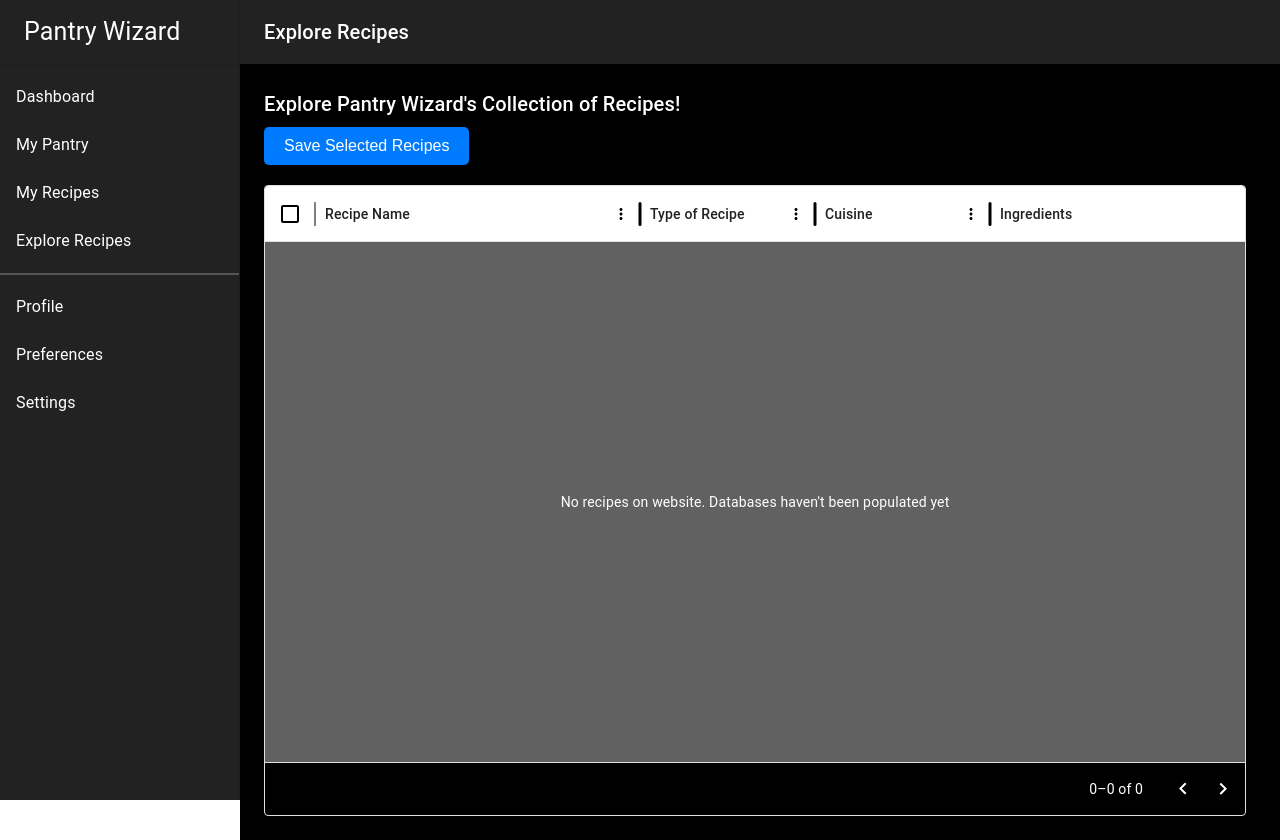
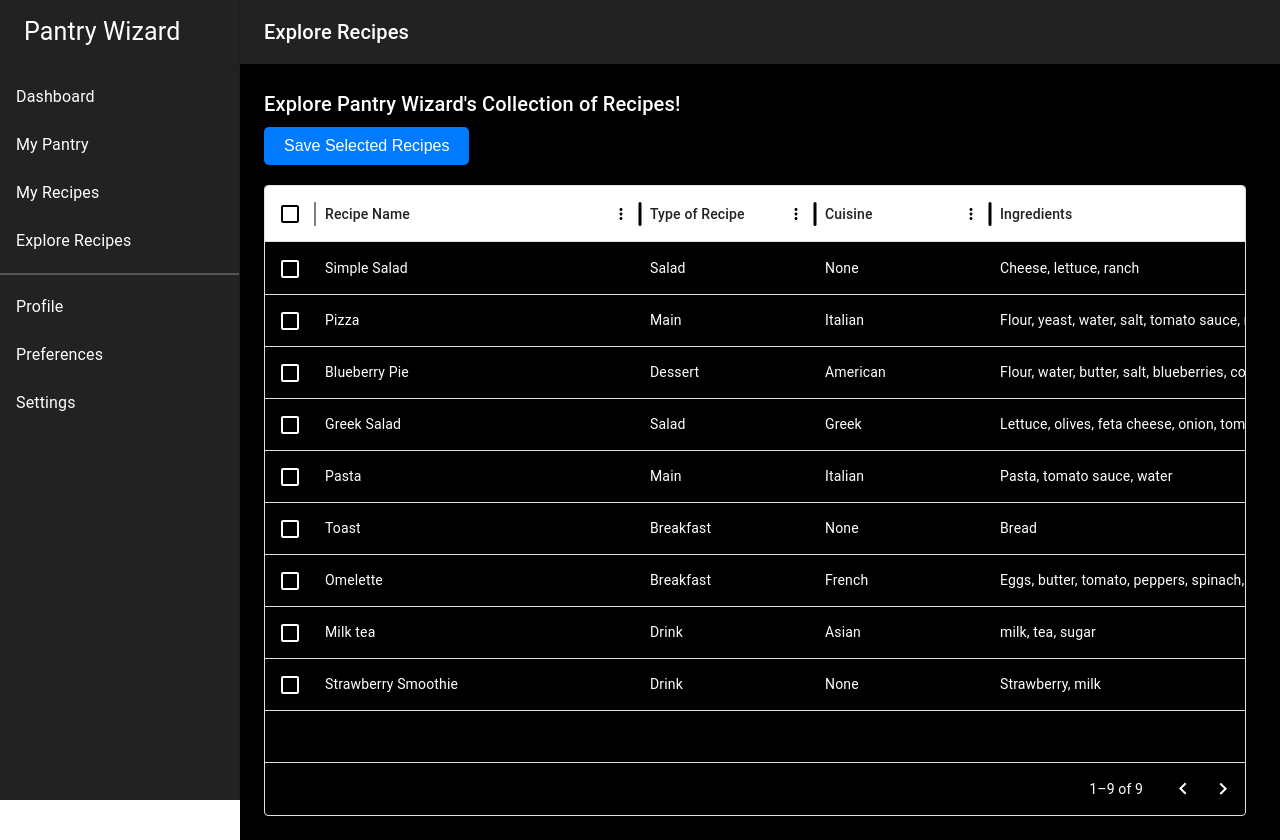
Before and after one commit to grackfish/pantry-wizard, a React (Create React App) app: page /explore in a window 1280 px wide. Built offline with nearby package versions, Linux system fonts and the light colour scheme.

Commit message:
Update tables

```diff
--- a/src/Explore/RecipesTable.js
+++ b/src/Explore/RecipesTable.js
@@ -12,7 +12,18 @@ const columns = [
 ];
 
 export default function EventsGrid() {
-  const [rows, setRows] = React.useState([]);
+  const [rows, setRows] = React.useState([
+    { id: 1, name: 'Simple Salad', type: 'Salad', cuisine: 'None', ingredients: 'Cheese, lettuce, ranch', preparable: '', instructions: 'Combine all ingredients and mix'},
+    { id: 2, name: 'Pizza', type: 'Main', cuisine: 'Italian', ingredients: 'Flour, yeast, water, salt, tomato sauce, mozzarella cheese', preparable: '', instructions: 'Mix dough ingredients and let rise for an hour. Preheat oven to 400 degrees. Assemble pizza and cook for 20 minutes.'},
+    { id: 3, name: 'Blueberry Pie', type: 'Dessert', cuisine: 'American', ingredients: 'Flour, water, butter, salt, blueberries, corn starch,  sugar', preparable: '', instructions: 'Mix dough ingredients in food processer until the consistency of wet sand. Roll out into a half inch disks and refrigerate dough. While dough is chilling, preheat oven to 375 degrees. Cook filling ingredients on stovetop over medium heat. Remove dough from fridge and place in pie dish. Add filling and cook for 40 minutes or until done.'},
+    { id: 4, name: 'Greek Salad', type: 'Salad', cuisine: 'Greek', ingredients: 'Lettuce, olives, feta cheese, onion, tomato. ', preparable: '', instructions: 'Chop vegetables and toss to combine'},
+    { id: 5, name: 'Pasta', type: 'Main', cuisine: 'Italian', ingredients: 'Pasta, tomato sauce, water', preparable: '', instructions: 'Boil a sufficient amount of water on stove. Add pasta and cook per box instructions. Add sauce and wallow in despair at the only meal you can afford.'},
+    { id: 6, name: 'Toast', type: 'Breakfast', cuisine: 'None', ingredients: 'Bread', preparable: '', instructions: 'Put bread in toaster for desired amount of time.'},
+    { id: 7, name: 'Omelette', type: 'Breakfast', cuisine: 'French', ingredients: 'Eggs, butter, tomato, peppers, spinach, garlic, onion, cheese', preparable: '', instructions: 'Chop vegetables. Sautee onion and garlic in butter, then add other vegetables and cook for two more minutes. Remove vegetables into bowl. Put mixed eggs in pan and cook until becoming opaque. Add vegetables and cheese and fold egg over top. Cook until egg is done.'},
+    { id: 8, name: 'Milk tea', type: 'Drink', cuisine: 'Asian', ingredients: 'milk, tea, sugar', preparable: '', instructions: 'Boil tea and strain. Add in milk and sugar. Mix well and enjoy.'},
+    { id: 9, name: 'Strawberry Smoothie', type: 'Drink', cuisine: 'None', ingredients: 'Strawberry, milk', preparable: '', instructions: 'Rinse and chop strawberries. Add milk and chopped strawberries to a blender and blend until desired consistency.'},
+
+  ]);
   const [selectedRows, setSelectedRows] = React.useState([]); // For selected rows
 
   // Save selected recipes
--- a/src/Ingredients/OwnedIngredientsTable.js
+++ b/src/Ingredients/OwnedIngredientsTable.js
@@ -34,6 +34,9 @@ export default function EventsGrid() {
     { id: 19, name: 'Flour', amount: '3 kg', type: 'Grains', expiration: '2024-12-20' },
     { id: 20, name: 'Sugar', amount: '1 kg', type: 'Condiments', expiration: '2024-12-02' },
     { id: 21, name: 'Butter', amount: '3', type: 'Dairy', expiration: '2024-12-20' },
+    { id: 22, name: 'Tea', amount: '10', type: 'Drink', expiration: '2024-12-20' },
+    { id: 23, name: 'Milk', amount: '1 gal', type: 'Drink', expiration: '2024-12-30' },
+    { id: 24, name: 'Cheddar cheese', amount: '1 lb', type: 'Dairy', expiration: '2024-12-11' },
   ]);
   const [ingredientInput, setIngredientInput] = React.useState({ name: '', amount: '', type: '', expiration:'' });  // Allowing user to input ingredient data
   const [showForm, setShowForm] = React.useState(false); // Control visibility of adding ingredient form
@@ -91,7 +94,7 @@ export default function EventsGrid() {
               border: 'none',
             }}
           >
-            Manually Add New Ingredient
+            Add New Ingredient
           </button>
         )}
 
--- a/src/Recipes/SavedRecipesTable.js
+++ b/src/Recipes/SavedRecipesTable.js
@@ -13,7 +13,18 @@ import { useNavigate } from 'react-router-dom';
 
 
 export default function EventsGrid() {
-  const [rows, setRows] = React.useState([]);
+  const [rows, setRows] = React.useState([
+    { id: 1, name: 'Simple Salad', type: 'Salad', cuisine: 'None', ingredients: 'Cheese, lettuce, ranch', preparable: '', instructions: 'Combine all ingredients and mix'},
+    { id: 2, name: 'Pizza', type: 'Main', cuisine: 'Italian', ingredients: 'Flour, yeast, water, salt, tomato sauce, mozzarella cheese', preparable: '', instructions: 'Mix dough ingredients and let rise for an hour. Preheat oven to 400 degrees. Assemble pizza and cook for 20 minutes.'},
+    { id: 3, name: 'Blueberry Pie', type: 'Dessert', cuisine: 'American', ingredients: 'Flour, water, butter, salt, blueberries, corn starch,  sugar', preparable: '', instructions: 'Mix dough ingredients in food processer until the consistency of wet sand. Roll out into a half inch disks and refrigerate dough. While dough is chilling, preheat oven to 375 degrees. Cook filling ingredients on stovetop over medium heat. Remove dough from fridge and place in pie dish. Add filling and cook for 40 minutes or until done.'},
+    { id: 4, name: 'Greek Salad', type: 'Salad', cuisine: 'Greek', ingredients: 'Lettuce, olives, feta cheese, onion, tomato. ', preparable: '', instructions: 'Chop vegetables and toss to combine'},
+    { id: 5, name: 'Pasta', type: 'Main', cuisine: 'Italian', ingredients: 'Pasta, tomato sauce, water', preparable: '', instructions: 'Boil a sufficient amount of water on stove. Add pasta and cook per box instructions. Add sauce and wallow in despair at the only meal you can afford.'},
+    { id: 6, name: 'Toast', type: 'Breakfast', cuisine: 'None', ingredients: 'Bread', preparable: '', instructions: 'Put bread in toaster for desired amount of time.'},
+    { id: 7, name: 'Omelette', type: 'Breakfast', cuisine: 'French', ingredients: 'Eggs, butter, tomato, peppers, spinach, garlic, onion, cheese', preparable: '', instructions: 'Chop vegetables. Sautee onion and garlic in butter, then add other vegetables and cook for two more minutes. Remove vegetables into bowl. Put mixed eggs in pan and cook until becoming opaque. Add vegetables and cheese and fold egg over top. Cook until egg is done.'},
+    { id: 8, name: 'Milk tea', type: 'Drink', cuisine: 'Asian', ingredients: 'milk, tea, sugar', preparable: '', instructions: 'Boil tea and strain. Add in milk and sugar. Mix well and enjoy.'},
+    { id: 9, name: 'Strawberry Smoothie', type: 'Drink', cuisine: 'None', ingredients: 'Strawberry, milk', preparable: '', instructions: 'Rinse and chop strawberries. Add milk and chopped strawberries to a blender and blend until desired consistency.'},
+
+  ]);
   const [newRecipeName, setNewRecipeName] = React.useState('');
   const [newRecipeType, setNewRecipeType] = React.useState('');
   const [newRecipeCuisine, setNewRecipeCuisine] = React.useState('');
```
